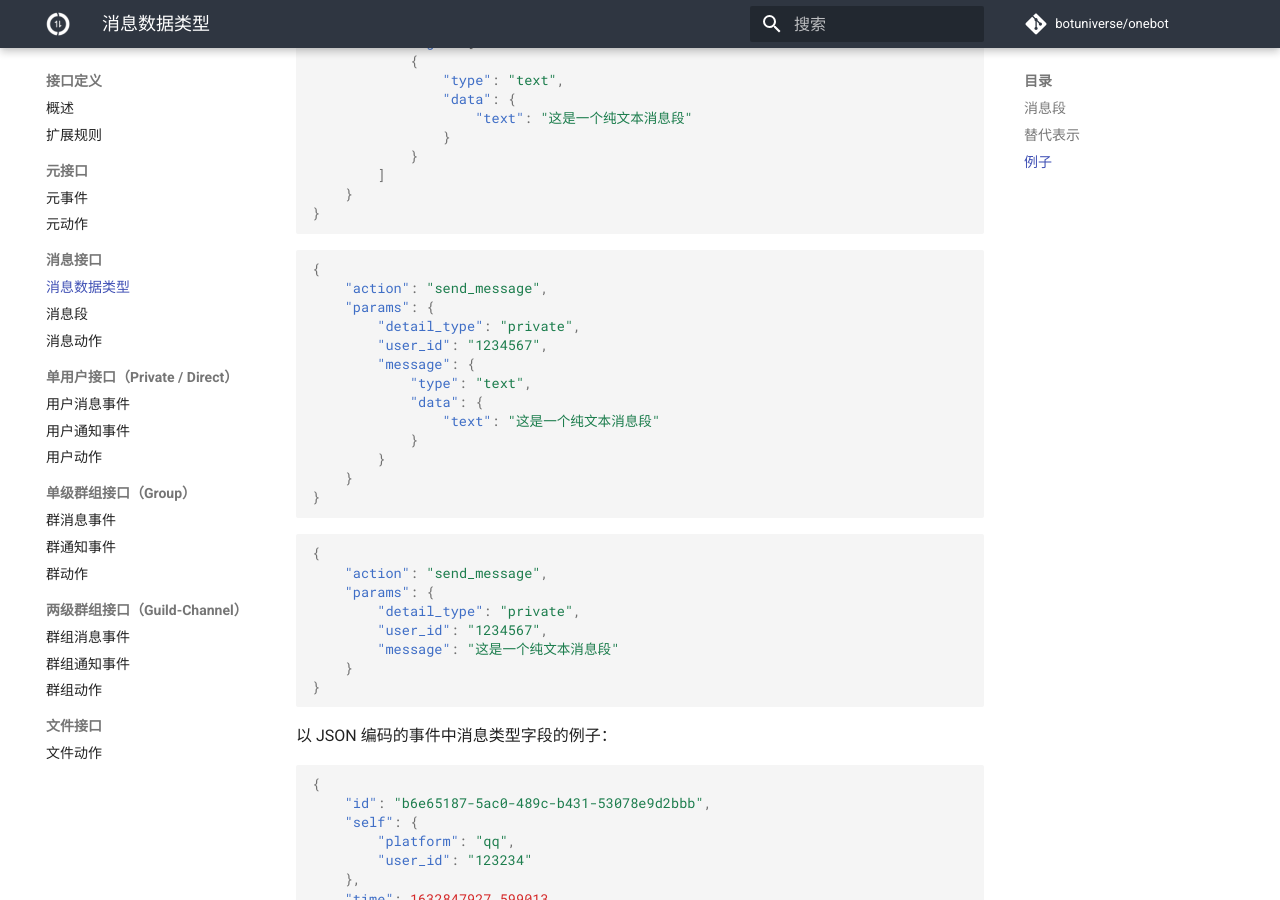
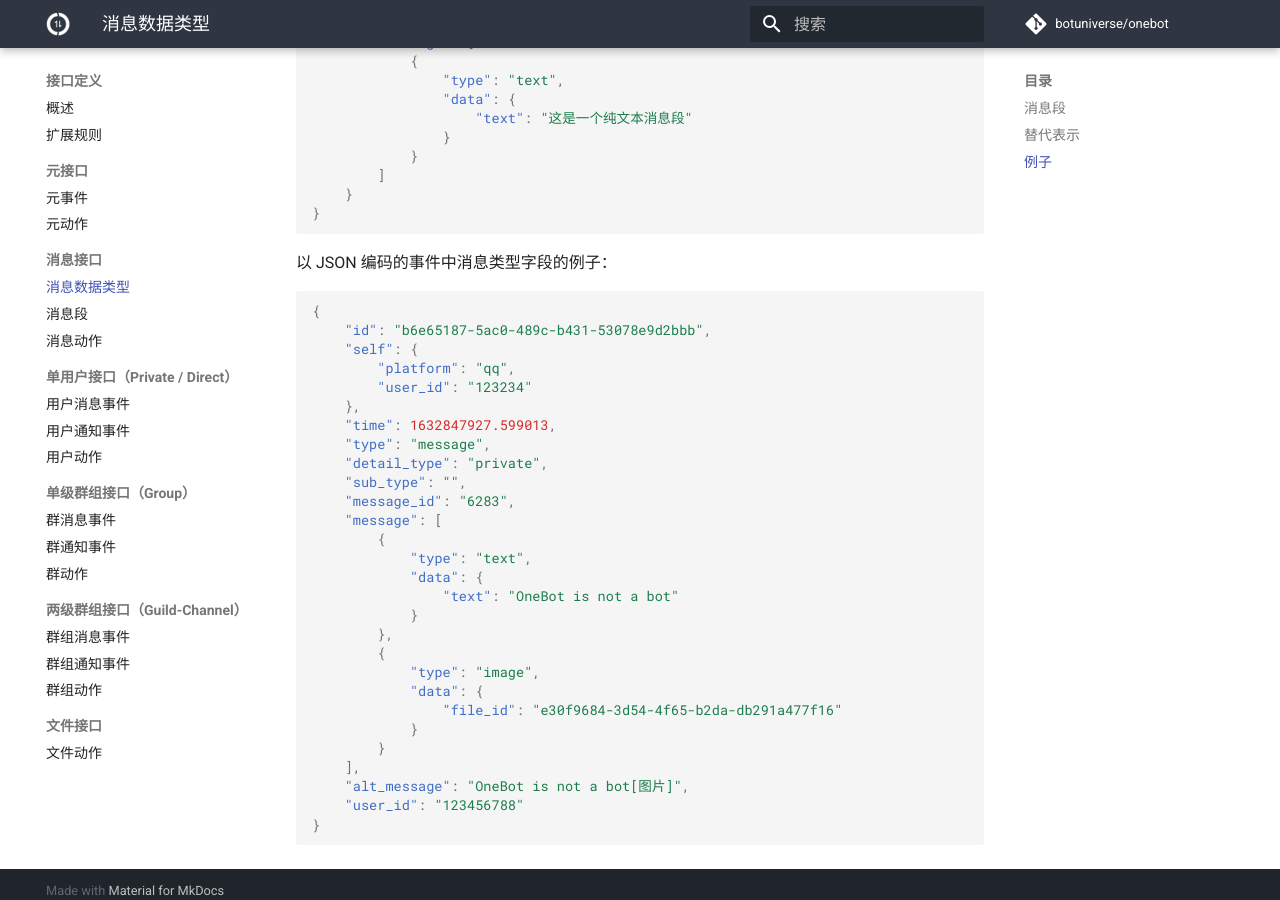
Before and after one commit to botuniverse/onebot, an MkDocs documentation site: the page built from specs/interface/message/type.md, in a window 1280 px wide and 900 px high, scrolled down 1332 px. Built offline with MkDocs 1.6.1 and Material for MkDocs 9.7.7, drawn with Linux system fonts in a browser that asks for light colours; comment, search, counter and statistics services are not loaded.

Commit message:
Update type.md

````diff
--- a/specs/interface/message/type.md
+++ b/specs/interface/message/type.md
@@ -52,33 +52,6 @@
 }
 ```
 
-```json
-{
-    "action": "send_message",
-    "params": {
-        "detail_type": "private",
-        "user_id": "1234567",
-        "message": {
-            "type": "text",
-            "data": {
-                "text": "这是一个纯文本消息段"
-            }
-        }
-    }
-}
-```
-
-```json
-{
-    "action": "send_message",
-    "params": {
-        "detail_type": "private",
-        "user_id": "1234567",
-        "message": "这是一个纯文本消息段"
-    }
-}
-```
-
 以 JSON 编码的事件中消息类型字段的例子：
 
 ```json
````
